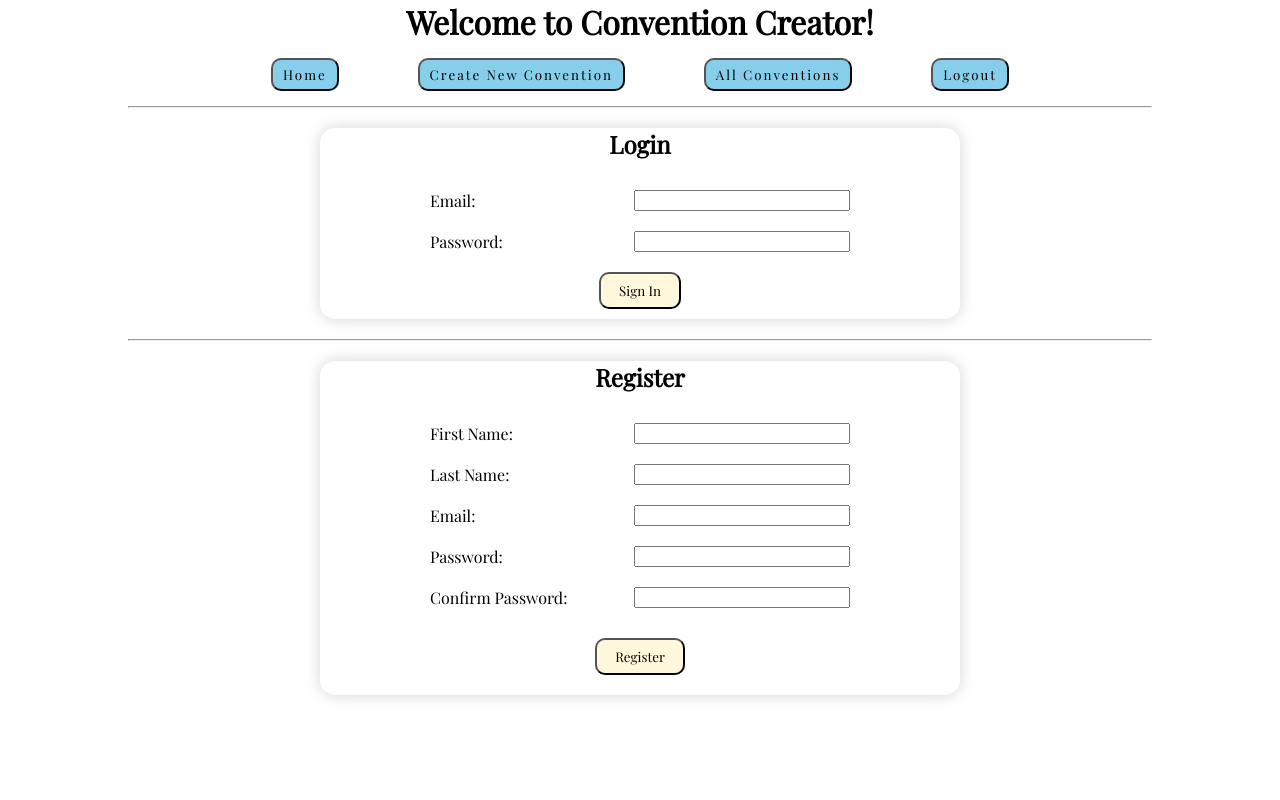
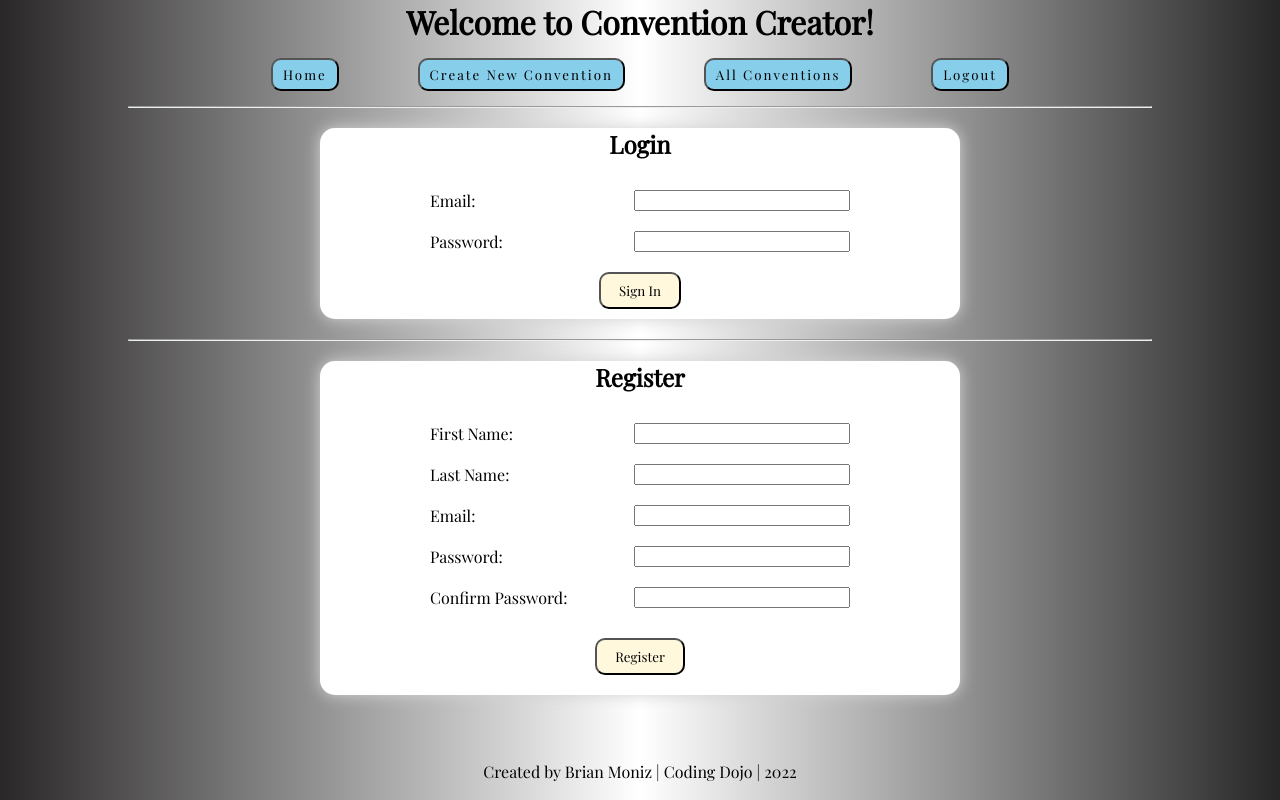
Before and after one commit to BrianTheLion328/HorrorConventionWebsite, a React (Create React App) app in the folder client/: page / in a window 1280 px wide. Built offline with nearby package versions, Linux system fonts and the light colour scheme.

Commit message:
fixed footer position z index

```diff
--- a/client/src/App.css
+++ b/client/src/App.css
@@ -12,9 +12,10 @@ h1 {
   font-family: 'Playfair Display', serif;
 }
 body{
-  /* background-image: linear-gradient(to right, rgb(41, 39, 39), rgb(255, 255, 255), rgb(39, 38, 38)); */
+  background-image: linear-gradient(to right, rgb(41, 39, 39), rgb(255, 255, 255), rgb(39, 38, 38));
+  min-height: 100%;
+}
 
-}
 /* Details of individual convention with list of celebs */
 
 .celebrity-table {
@@ -267,6 +268,7 @@ span.your-conventions-link  {
   /* border: 1px solid black; */
   border-radius: 15px;
   box-shadow: 0px 0px 15px lightgray;
+  background-color: white;
 }
 .login-form{
   margin: 20px;
@@ -297,6 +299,7 @@ span.your-conventions-link  {
   margin: 20px auto;
   border-radius: 15px;
   box-shadow: 0px 0px 15px lightgray;
+  background-color: white;
 }
 .register-form {
   margin: 20px;
@@ -318,3 +321,13 @@ span.your-conventions-link  {
   border-radius: 10px;
   margin: 10px auto;
 }
+
+/* FOOTER */
+.footer-div {
+  text-align: center;
+  bottom: 0;
+  width: 100%;
+  margin: 18px auto;
+  position: absolute;
+  z-index: -1
+}
--- a/client/src/App.js
+++ b/client/src/App.js
@@ -7,6 +7,7 @@ import EditCelebrity from './components/EditCelebrity';
 import EditConvention from './components/EditConvention';
 import LogReg from "./views/LogRes";
 import Header from "./views/Header";
+import Footer from "./components/Footer"
 
 function App() {
   return (
@@ -22,6 +23,8 @@ function App() {
         <EditCelebrity path="/celebrities/:id/edit/:conventionId" />
         <EditConvention path="/convention/:id/edit" />
       </Router>
+      <br />
+      <Footer />
     </div>
   );
 }
--- /dev/null
+++ b/client/src/components/Footer.js
@@ -0,0 +1,10 @@
+import React from 'react'
+import "../App.css"
+
+export default function Footer() {
+    return (
+        <div className="footer-div">
+            <p>Created by Brian Moniz | Coding Dojo | 2022</p>
+        </div>
+    )
+}
```
